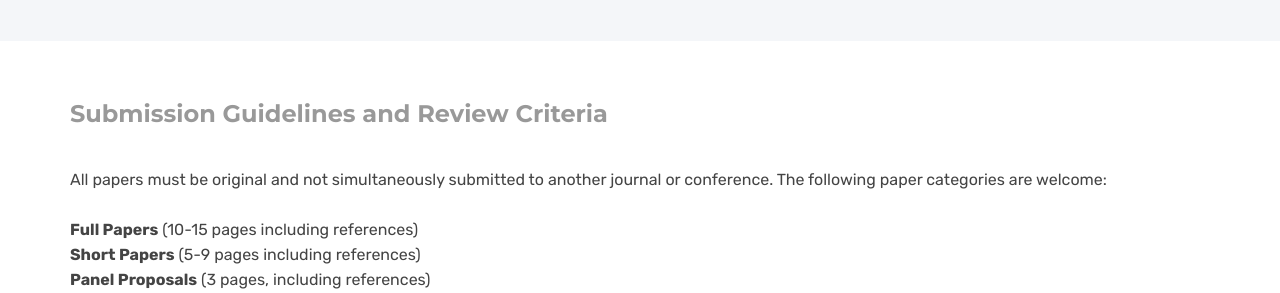
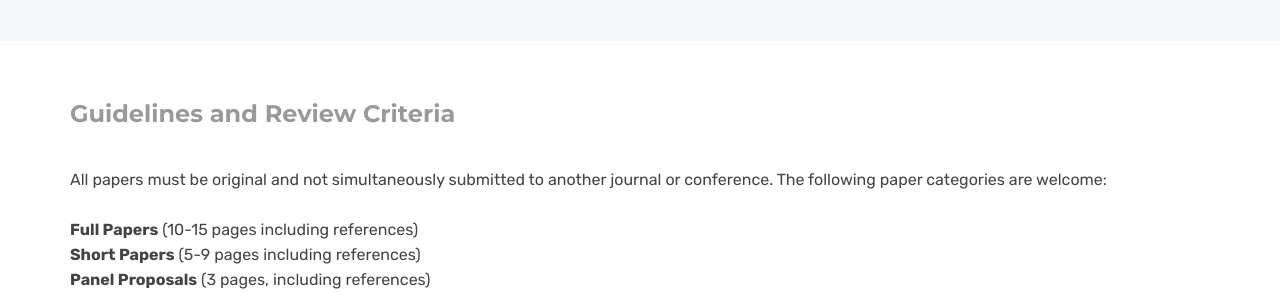
Before and after one commit to SemDH/semdh.github.io, a Jekyll site: the page built from callforpapers.html, in a window 1280 px wide. Shown: the part 1123-1416 px from the top of the page. Built offline with Jekyll 4.4.1, drawn with Linux system fonts in a browser that asks for light colours.

Commit message:
call for paper update

```diff
--- a/callforpapers.html
+++ b/callforpapers.html
@@ -153,7 +153,7 @@ canonical: https://semdh.github.io
   <div class="mb-60"></div>
   <div id="features" class="container">
     <div class="row">
-      <h4 class="sub-title space-left">Submission Guidelines and Review Criteria</h4>
+      <h4 class="sub-title space-left">Guidelines and Review Criteria</h4>
       <div class="mb-60"></div>
       <p class="lead">
         All papers must be original and not simultaneously submitted to another
```
